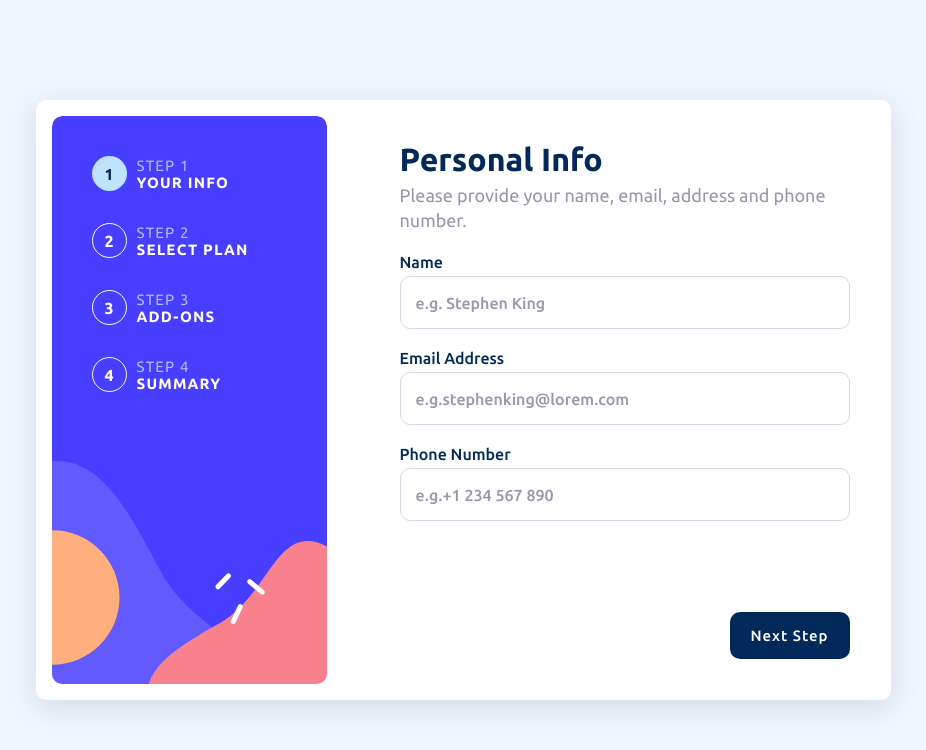
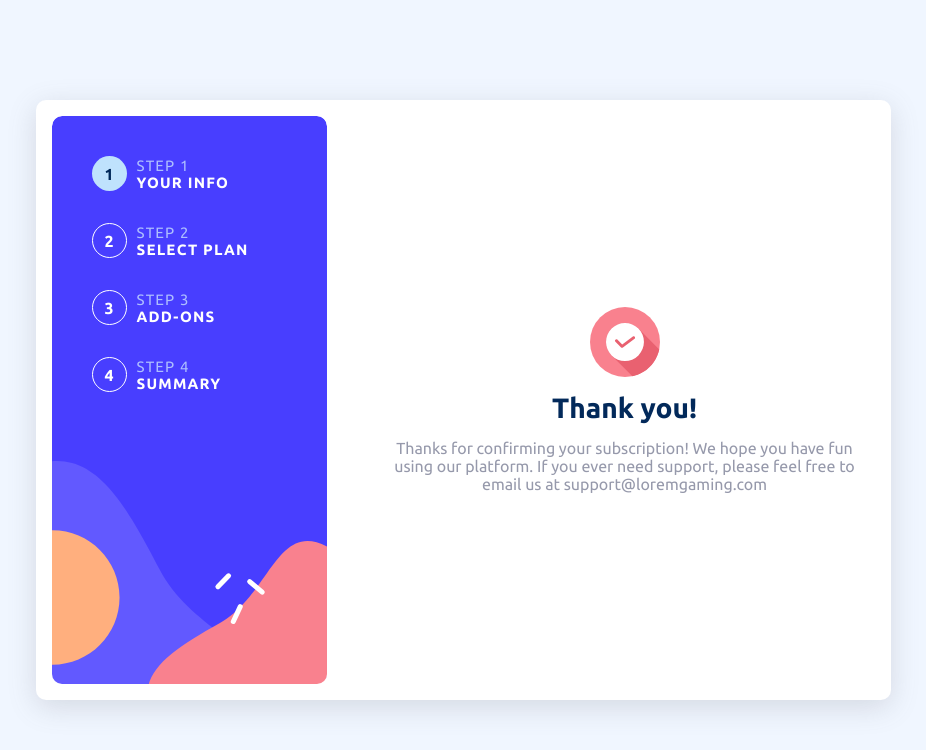
Before and after one commit to Mathitarazonad/angular-multisteps-form, an Angular app: page / in a window 1280 px wide. Shown: the top 750 px of the page, without its empty margins (177-1103 px from the left). Built offline with nearby package versions, Linux system fonts and the light colour scheme.

Commit message:
Add form sent confirmation to template and conditionally render it or form section

```diff
--- a/src/app/app.component.html
+++ b/src/app/app.component.html
@@ -1,4 +1,5 @@
 <div class='main'>
   <steps-section [currentStep]='currentStep' />
-  <app-form-section [currentStep]='currentStep' [handlePreviousStep]="handlePreviousStep" [handleNextStep]="handleNextStep" [backToSubscriptionStep]='backToSubscriptionStep' />
+  <app-form-section [currentStep]='currentStep' [handlePreviousStep]='handlePreviousStep' [handleNextStep]='handleNextStep' [backToSubscriptionStep]='backToSubscriptionStep' *ngIf='!formCompleted' />
+  <app-form-sent-confirmation *ngIf='formCompleted' />
 </div>
--- a/src/app/app.component.ts
+++ b/src/app/app.component.ts
@@ -8,6 +8,7 @@ import { Component } from '@angular/core';
 export class AppComponent {
   title = 'multi-step-form';
   currentStep = 0;
+  formCompleted = true;
 
   handleNextStep = () => {
     this.currentStep = this.currentStep + 1;
@@ -20,4 +21,8 @@ export class AppComponent {
   backToSubscriptionStep = () => {
     this.currentStep = 1;
   }
+
+  completeForm = () => {
+    this.formCompleted = true;
+  }
 }
--- a/src/app/app.module.ts
+++ b/src/app/app.module.ts
@@ -4,6 +4,7 @@ import { BrowserModule } from '@angular/platform-browser';
 import { AppComponent } from './app.component';
 import { StepsSectionComponent } from './components/steps-section/steps-section.component';
 import { FormSectionComponent } from './components/form-section/form-section.component';
+import { FormSentConfirmationComponent } from './components/form-sent-confirmation/form-sent-confirmation.component';
 
 @NgModule({
   declarations: [
@@ -12,7 +13,8 @@ import { FormSectionComponent } from './components/form-section/form-section.com
   imports: [
     BrowserModule,
     StepsSectionComponent,
-    FormSectionComponent
+    FormSectionComponent,
+    FormSentConfirmationComponent
   ],
   providers: [],
   bootstrap: [AppComponent]
```
